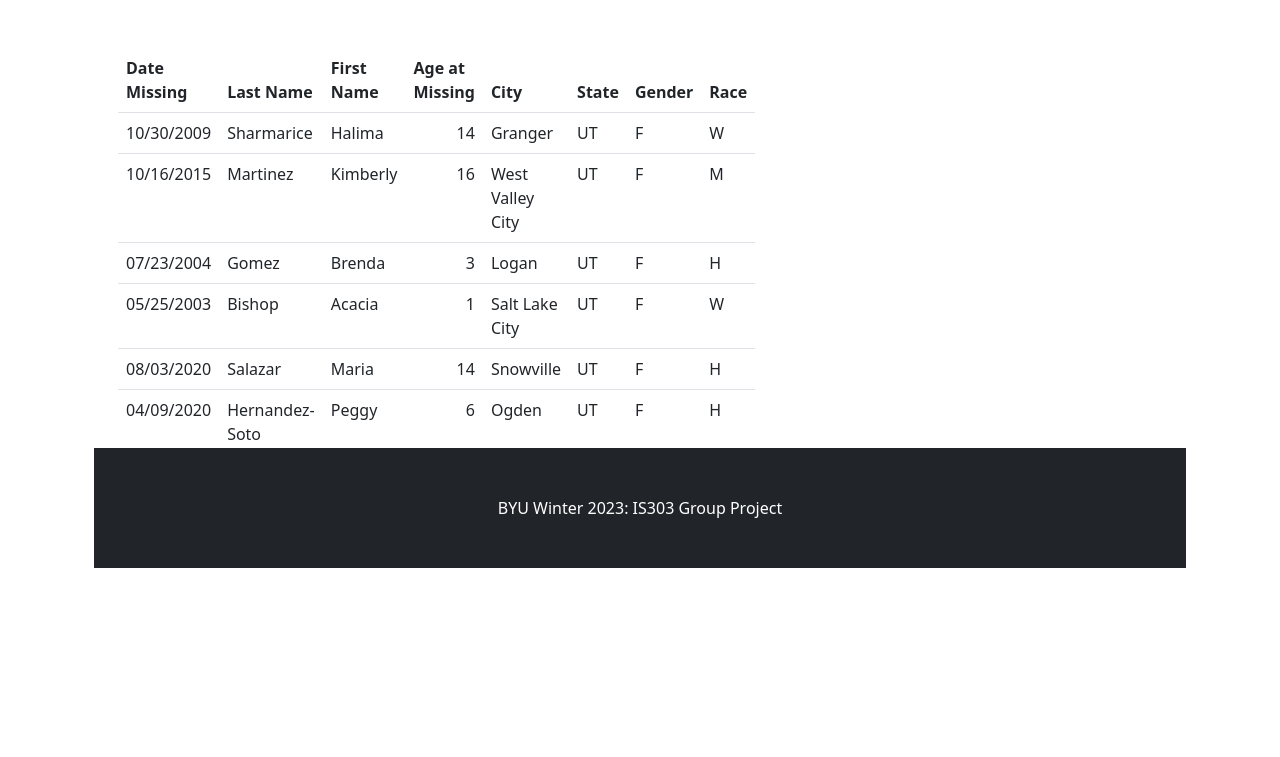
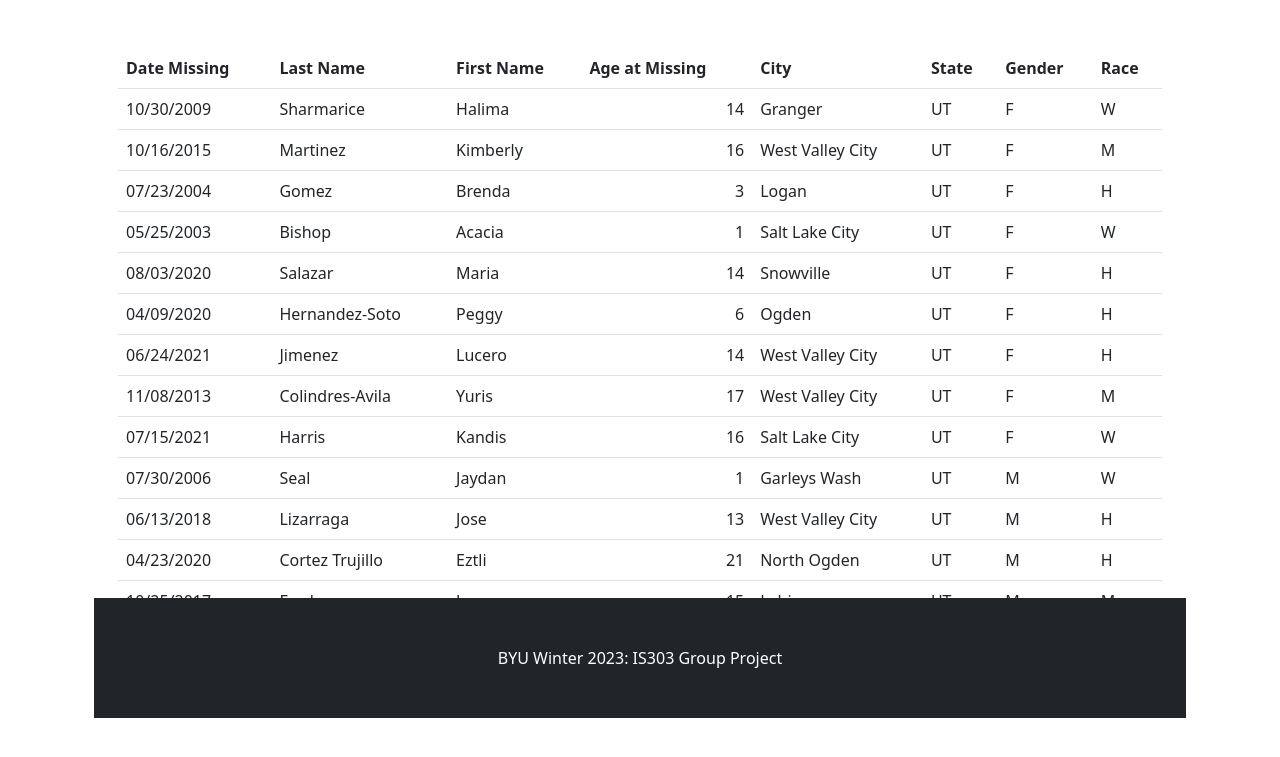
Before and after one commit to len10188/missingPersonsGroup, a Django app: page /database in a window 1280 px wide. Shown: the part 56-813 px from the top of the page. Run offline with Django 4.2, Linux system fonts and the light colour scheme; some libraries are stand-ins or nearby versions.

Commit message:
resized the table in databse.html

```diff
--- a/missingPersonsGroup/templates/landingPage/database.html
+++ b/missingPersonsGroup/templates/landingPage/database.html
@@ -5,7 +5,7 @@
         <div class="container px-4 px-lg-5">
             <!-- Heading Row-->
             <div class="row gx-4 gx-lg-5 align-items-center my-5">
-                <div class="col-lg-7" style="height:400px; width:62%; overflow:auto;">
+                <div class="col-lg-7" style="height:550px; width:100%; overflow:auto;">
                     <table class="table border-collapse table-hover" >
                         <thead>
                             <tr>
```
